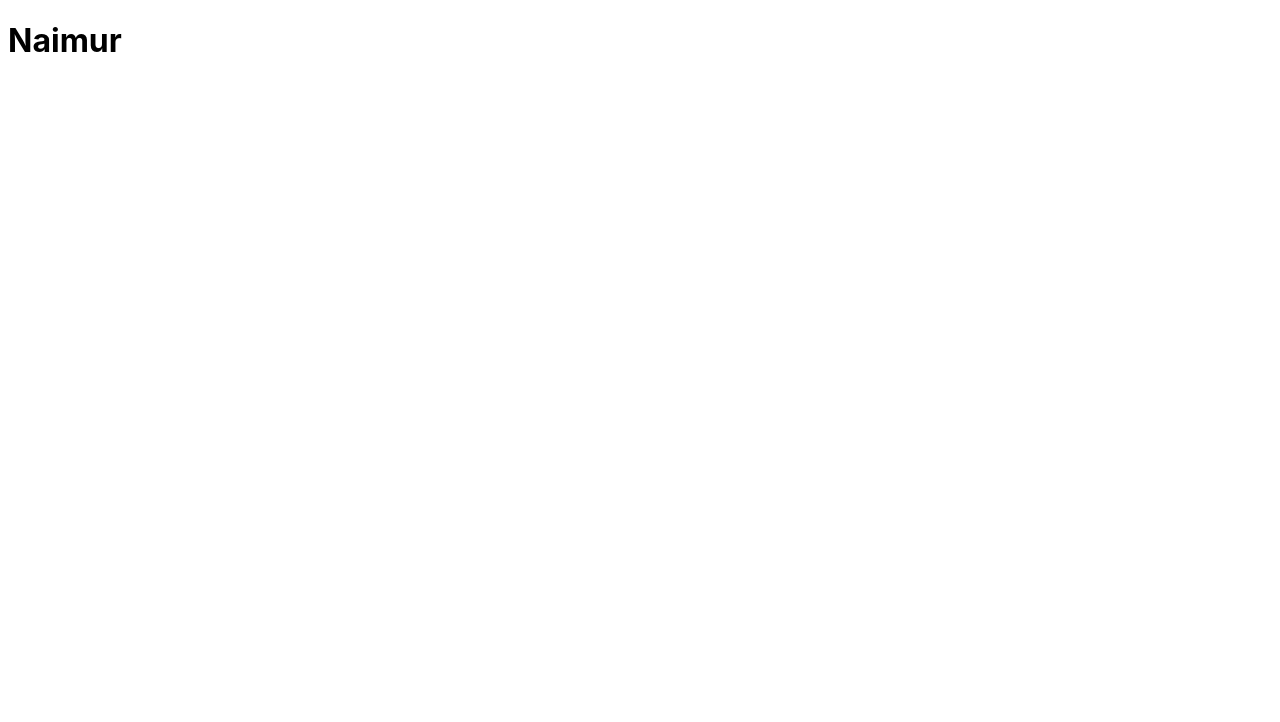
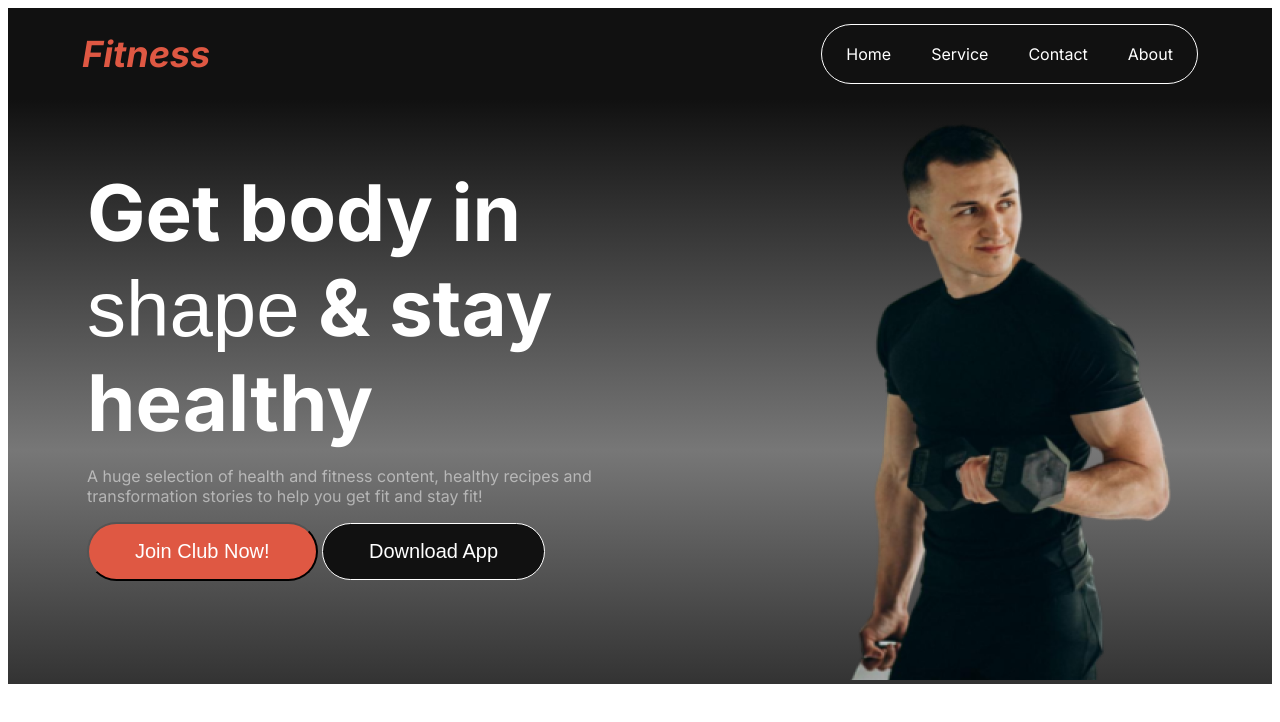
Before and after one commit to misternaimur/fitness-website, a plain HTML site: page index.html in a window 1280 px wide. Drawn offline with Linux system fonts and the light colour scheme; a web font is replaced by a local one.

Commit message:
banner-section

```diff
--- a/Style/style.css
+++ b/Style/style.css
@@ -1,7 +1,102 @@
+/* Use - google - font */
+@import url('https://fonts.googleapis.com/css2?family=Inter:ital,opsz,wght@0,14..32,100..900;1,14..32,100..900&display=swap');
+
+@import url('https://fonts.googleapis.com/css2?family=Story+Script&display=swap');
 
 .inter-font {
   font-family: "Inter", sans-serif;
   font-optical-sizing: auto;
-  font-weight: 300px;
+  font-weight: 400px;
   font-style: normal;
 }
+
+.story-script-regular {
+  font-family: "Story Script", sans-serif;
+  font-weight: 400;
+  font-style: normal;
+}
+
+/* Share Style  */
+
+  :root{
+    /* Color-Section */
+    --color-01: #df5843;
+    --color-02: #FFFFFF;
+    --color-03: #111111;
+    --color-04: #777777;
+    }
+
+  .display-flex{
+    display: flex;
+    }
+
+  .btn-primary{
+    padding: 16px 46px;
+    border-radius: 43px;
+    font-size: 20px;
+    font-weight: 500px;
+
+    }
+
+  /* Header-Section */
+  .logo-text{
+    font-size: 36px;
+    font-style: italic;
+    font-weight: 700;
+    color: var(--color-01);
+    }
+  header{
+    width: 100%;
+    justify-content: space-around;
+    gap: 463px;
+    background-color:var(--color-03);
+    }
+
+  ul{
+    list-style-type: none;
+    align-items: center;
+    gap: 40px;
+    margin: none;
+    padding: 4px 24px;
+    border: 1px solid var(--color-02);
+    border-radius: 39px; ;
+  }
+
+  li a{
+    margin: none;
+    text-decoration: none;
+    color: var(--color-02);
+  }
+
+
+  /* Banner-Section */
+
+  .banner-section{
+    background-color: var(--color-03);
+    background-image: linear-gradient(var(--color-03),var(--color-04),var(--color-03) 120%);
+    justify-content: space-around;
+  }
+  .banner-content{
+    width: 599px;
+
+  }
+  .banner-tittle{
+    color: var(--color-02);
+    font-size: 78px;
+    margin-bottom: 0%;
+  }
+
+  .banner-description{
+    color: var(--color-02);
+    opacity: 50%;
+  }
+
+  .btn-1{
+    background-color: var(--color-01);
+    color: var(--color-02);
+  }
+  .btn-2{
+    background-color: var(--color-03);
+    color: var(--color-02);
+    border: 1px solid var(--color-02);
+  }
--- a/index.html
+++ b/index.html
@@ -7,11 +7,29 @@
     <link rel="stylesheet" href="./Style/style.css">
 </head>
 <body class="inter-font">
-    <header>
-        <h1>Naimur</h1>
+    <header class="display-flex">
+        <h1 class="logo-text">Fitness</h1>
+        <ul class="display-flex">
+            <li><a href="http://">Home</a></li>
+            <li><a href="http://">Service</a></li>
+            <li><a href="http://">Contact</a></li>
+            <li><a href="http://">About</a></li>
+        </ul>
     </header>
     <main>
-
+        <section class="banner-section display-flex">
+            <div class="banner-content">
+                <h1 class="banner-tittle">Get body in <span class=" story-script-regular">shape</span> & stay healthy</h1>
+                <p class="banner-description">A huge selection of health and fitness content, healthy recipes and transformation stories to help you get fit and stay fit!</p>
+                <div class="btn-design">
+                <button class="btn-primary btn-1" type="button">Join Club Now!</button>
+                <button class="btn-primary btn-2" type="button">Download App</button>
+                </div>
+            </div>
+            <div class="banner-img">
+                <img src="./images/Images 2.png" alt="A fitness guy is show her body">
+            </div>
+        </section>
     </main>
     <footer>
 
```
